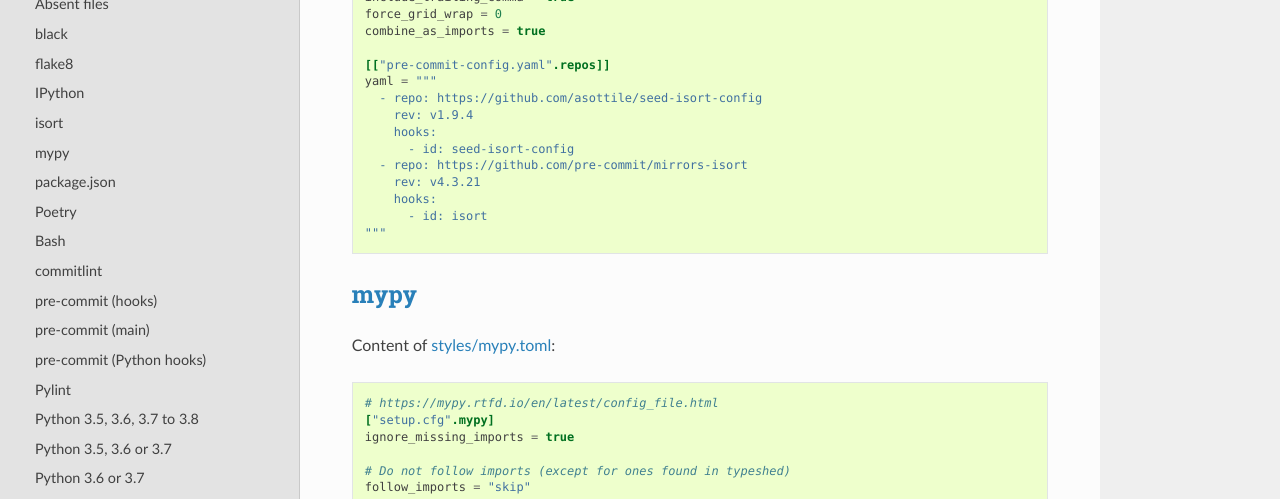
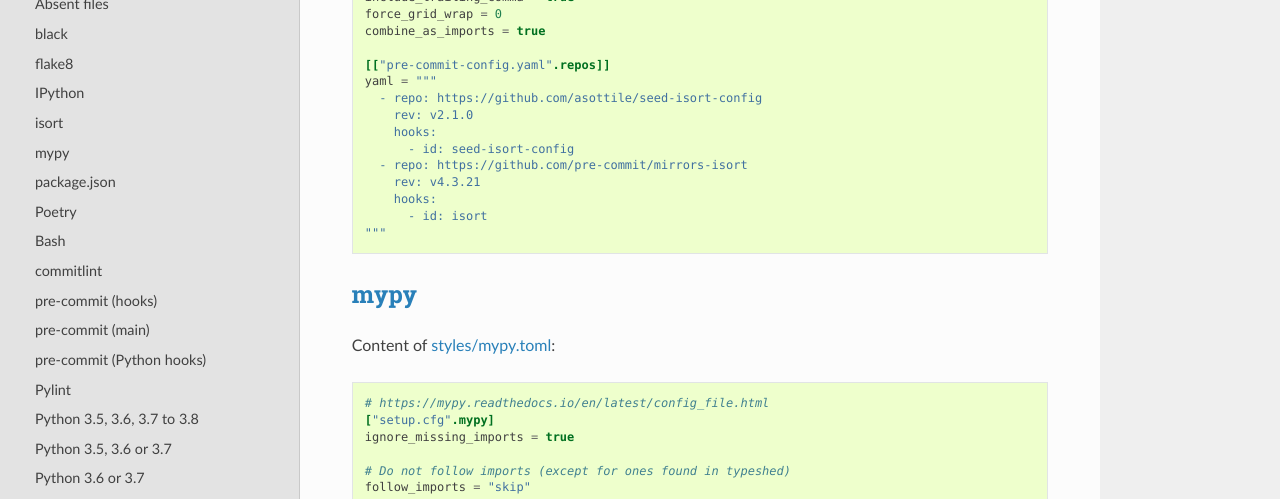
Before and after one commit to andreoliwa/nitpick, a Sphinx documentation site: the page built from docs/defaults.rst, in a window 1280 px wide and 900 px high, scrolled down 1956 px. Shown: the part 152-651 px from the top of the window. Built offline with Sphinx 7.4.7 and the Read the Docs theme 2.0.0, drawn with Linux system fonts in a browser that asks for light colours; some of the changed text lies outside the part shown.

```diff
--- a/docs/defaults.rst
+++ b/docs/defaults.rst
@@ -86,7 +86,7 @@ Content of `styles/flake8.toml <https://raw.githubusercontent.com/andreoliwa/nit
     [["pre-commit-config.yaml".repos]]
     yaml = """
       - repo: https://github.com/pre-commit/pre-commit-hooks
-        rev: v2.4.0
+        rev: v2.5.0
         hooks:
           - id: flake8
             additional_dependencies: [flake8-blind-except, flake8-bugbear, flake8-comprehensions,
@@ -133,7 +133,7 @@ Content of `styles/isort.toml <https://raw.githubusercontent.com/andreoliwa/nitp
     [["pre-commit-config.yaml".repos]]
     yaml = """
       - repo: https://github.com/asottile/seed-isort-config
-        rev: v1.9.4
+        rev: v2.1.0
         hooks:
           - id: seed-isort-config
       - repo: https://github.com/pre-commit/mirrors-isort
@@ -151,7 +151,7 @@ Content of `styles/mypy.toml <https://raw.githubusercontent.com/andreoliwa/nitpi
 
 .. code-block:: toml
 
-    # https://mypy.rtfd.io/en/latest/config_file.html
+    # https://mypy.readthedocs.io/en/latest/config_file.html
     ["setup.cfg".mypy]
     ignore_missing_imports = true
 
@@ -260,13 +260,13 @@ Content of `styles/pre-commit/general.toml <https://raw.githubusercontent.com/an
     [["pre-commit-config.yaml".repos]]
     yaml = """
       - repo: https://github.com/pre-commit/pre-commit-hooks
-        rev: v2.4.0
+        rev: v2.5.0
         hooks:
           - id: debug-statements
           - id: end-of-file-fixer
           - id: trailing-whitespace
       - repo: https://github.com/asottile/pyupgrade
-        rev: v1.26.2
+        rev: v2.1.0
         hooks:
           - id: pyupgrade
     """
@@ -298,7 +298,7 @@ Content of `styles/pre-commit/python.toml <https://raw.githubusercontent.com/and
     [["pre-commit-config.yaml".repos]]
     yaml = """
       - repo: https://github.com/pre-commit/pygrep-hooks
-        rev: v1.4.4
+        rev: v1.5.1
         hooks:
           - id: python-check-blanket-noqa
           - id: python-check-mock-methods
--- a/docs/styles.rst
+++ b/docs/styles.rst
@@ -83,7 +83,7 @@ It's the same exact section/key, just prefixed with the config file name (``"pyp
 
 The same works for ``setup.cfg``.
 
-To `configure mypy <https://mypy.rtfd.io/en/latest/config_file.html#config-file-format>`_ to ignore missing imports in your project, this is needed on ``setup.cfg``:
+To `configure mypy <https://mypy.readthedocs.io/en/latest/config_file.html#config-file-format>`_ to ignore missing imports in your project, this is needed on ``setup.cfg``:
 
 .. code-block:: ini
 
--- a/docs/targets.rst
+++ b/docs/targets.rst
@@ -4,7 +4,7 @@
 .. _black: https://github.com/psf/black
 .. _Django: https://www.djangoproject.com
 .. _flake8: https://gitlab.com/pycqa/flake8/
-.. _Flask CLI: http://flask.palletsprojects.com/cli/
+.. _Flask CLI: http://flask.palletsprojects.com/en/1.1.x/cli/
 .. _isort: https://github.com/timothycrosley/isort/
 .. _mypy: https://github.com/python/mypy/
 .. _Nitpick: https://github.com/andreoliwa/nitpick/
```
Also changed, not shown: other parts of docs/defaults.rst (+2 -2 lines), docs/requirements.txt (+7 -7 lines), .pre-commit-config.yaml, 10 other files.
